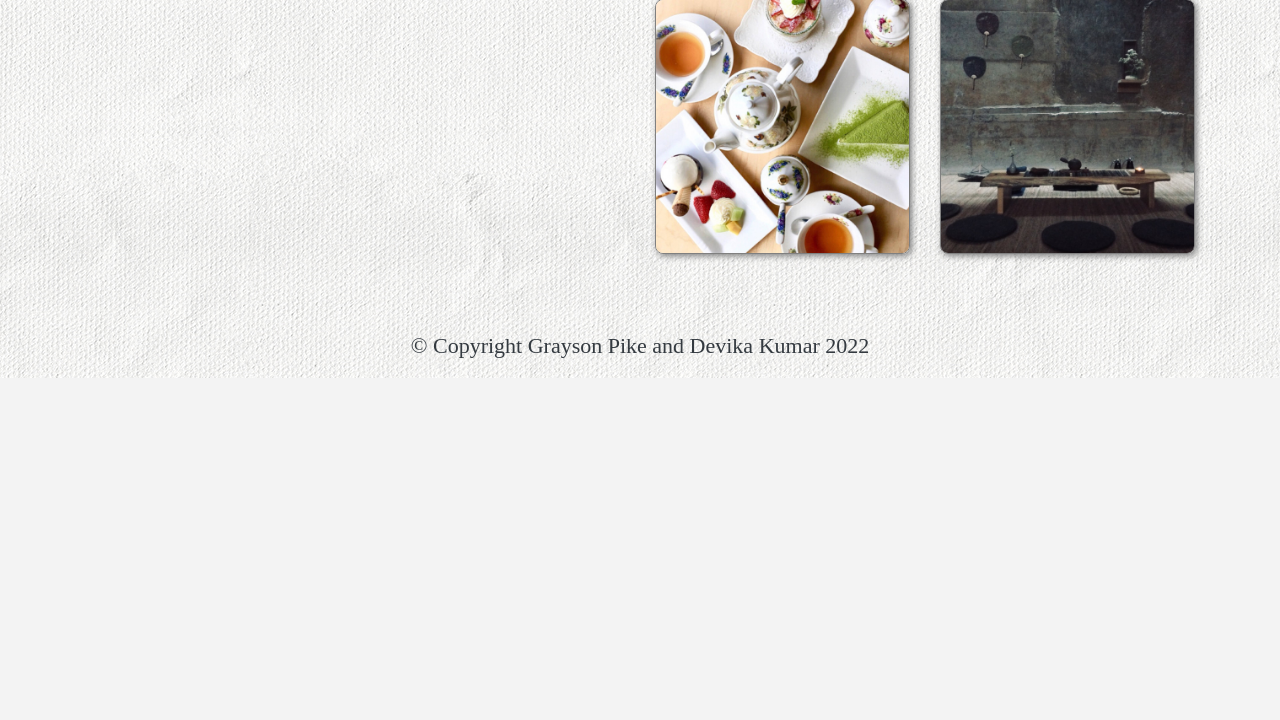
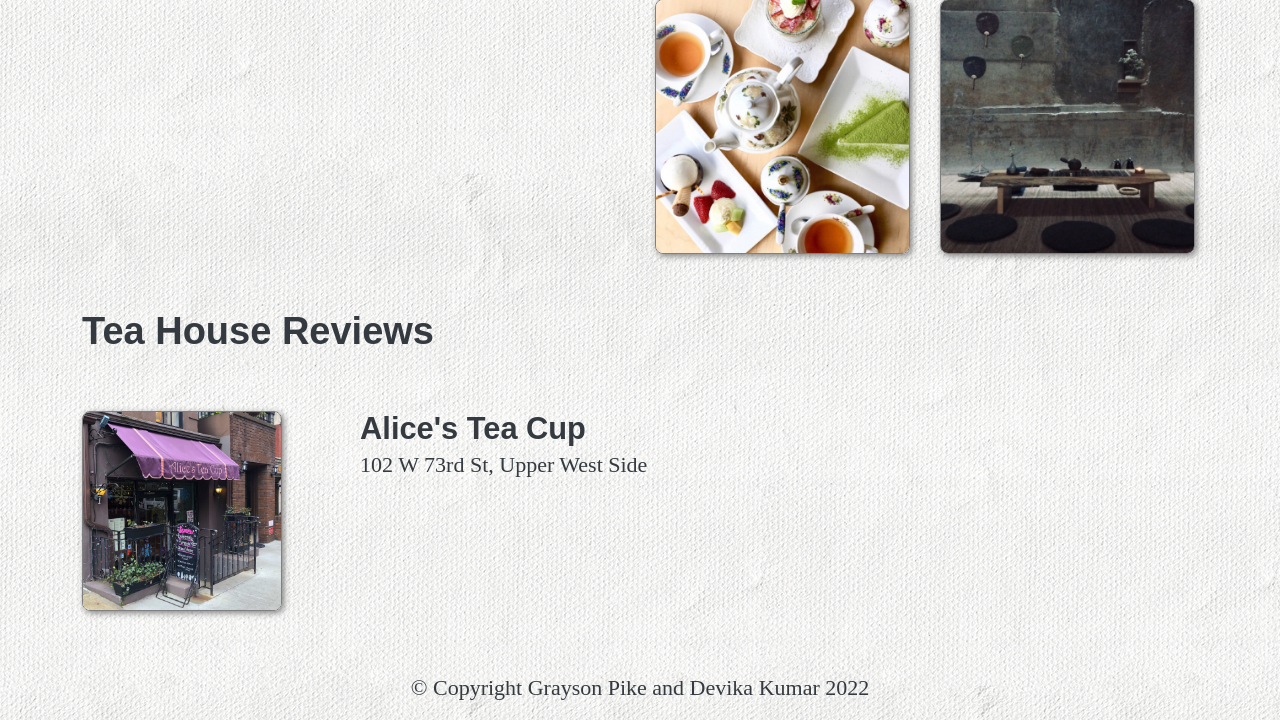
Before and after one commit to graysonpike/tea-blog, a Django app: page / in a window 1280 px wide. Shown: the part 589-1309 px from the top of the page. Before the commit the page ends 967 px from the top, so only its background shows below. Run offline with Django 4.2, Linux system fonts and the light colour scheme; data comes from the database, SQL or seed files in the repository; some libraries are stand-ins or nearby versions; some web fonts are replaced.

Commit message:
Fixes and landing page for ATC

```diff
--- a/teablog/teablog/static/teablog/css/base.css
+++ b/teablog/teablog/static/teablog/css/base.css
@@ -10,9 +10,26 @@
 	font-size: 38px;
 }
 
-p, li {
+p {
 	font-family: 'Kavivanar', serif;
 	font-size: 22px;
+}
+
+.content li p {
+    text-align: left;
+    text-justify: none;
+}
+
+a.nostyle:link {
+    text-decoration: inherit;
+    color: inherit;
+    cursor:pointer;
+}
+
+a.nostyle:visited {
+    text-decoration: inherit;
+    color: inherit;
+    cursor:pointer;
 }
 
 .content p {
@@ -88,3 +105,7 @@
 	box-shadow: 2px 2px 6px gray;
 	border-radius: 8px;
 }
+
+.content img {
+    width: 100%;
+}
--- a/teablog/teablog/static/teablog/css/landing.css
+++ b/teablog/teablog/static/teablog/css/landing.css
@@ -9,3 +9,28 @@
 h2 {
     padding-bottom: 18px;
 }
+
+.posts-list-title {
+    margin-top: 40px;
+}
+
+.review-listing img, .review-listing p, .review-listing h3 {
+    display: inline;
+}
+
+.review-listing {
+    margin-top: 30px;
+}
+
+.review-listing .post-name {
+    display: inline;
+    margin-left: 7%;
+    -webkit-box-decoration-break: clone;
+    box-decoration-break: clone;
+}
+
+.review-listing img {
+    width: 50%;
+    max-width: 200px;
+    float: left;
+}
--- a/teablog/teablog/static/teablog/css/post.css
+++ b/teablog/teablog/static/teablog/css/post.css
@@ -1,5 +1,4 @@
 .content img {
-    width: 100%;
     margin-bottom: 30px;
 }
 
--- a/teablog/teablog/templates/teablog/header.html
+++ b/teablog/teablog/templates/teablog/header.html
@@ -5,6 +5,7 @@
 
 <div class="container">
     <div class="header">
+        <a class="nostyle" href="{% url 'landing' %}">
             <div class="row">
                 <div class="col-sm-12">
                     <h1 class="logo">nyc tea blog <span class="emoji-logo"> 🍵</span></h1>
@@ -15,6 +16,7 @@
                     <p class="tagline">a blog exploring the tea houses of New York City</p>
                 </div>
             </div>
+        </a>
     </div>
     <hr class="header-hr" />
 </div>
--- a/teablog/teablog/templates/teablog/landing.html
+++ b/teablog/teablog/templates/teablog/landing.html
@@ -9,8 +9,8 @@
 
 {% block content %}
 
-<div class="container">
-	<div class="row content landing-content">
+<div class="container content">
+	<div class="row">
 		<div class="col-sm-6 about">
 			<h2>we're on a mission to experience every tea house in new york city</h2>
 			<p>This blog is run by Grayson Pike and Devika Kumar. Together we hope to visit and review every tea house in New York City.</p>
@@ -34,6 +34,23 @@
 			</div>
 		</div>
 	</div>
+    <div class="row posts-list-title">
+		<div class="col-sm-12">
+			<h2>Tea House Reviews</h2>
+		</div>
+	</div>
+    <a class="nostyle" href="{% url 'alices-tea-cup' %}">
+        <div class="row review-listing flex-nowrap">
+            <div class="col">
+                <img src="{% static 'teablog/img/alices_tea_cup_chapter_1_outside.jpg' %}" />
+                <div class="post-name">
+                    <h3>Alice's Tea Cup</h3>
+                    <br/>
+                    <p>102 W 73rd St, Upper West Side</p>
+                </div>
+            </div>
+        </div>
+    </a>
 </div>
 
 {% endblock %}
```
Also changed, not shown: teablog/teablog/templates/teablog/alices_tea_cup.html (+4 -4 lines). Lines whose indentation alone changed are shown as unchanged.
